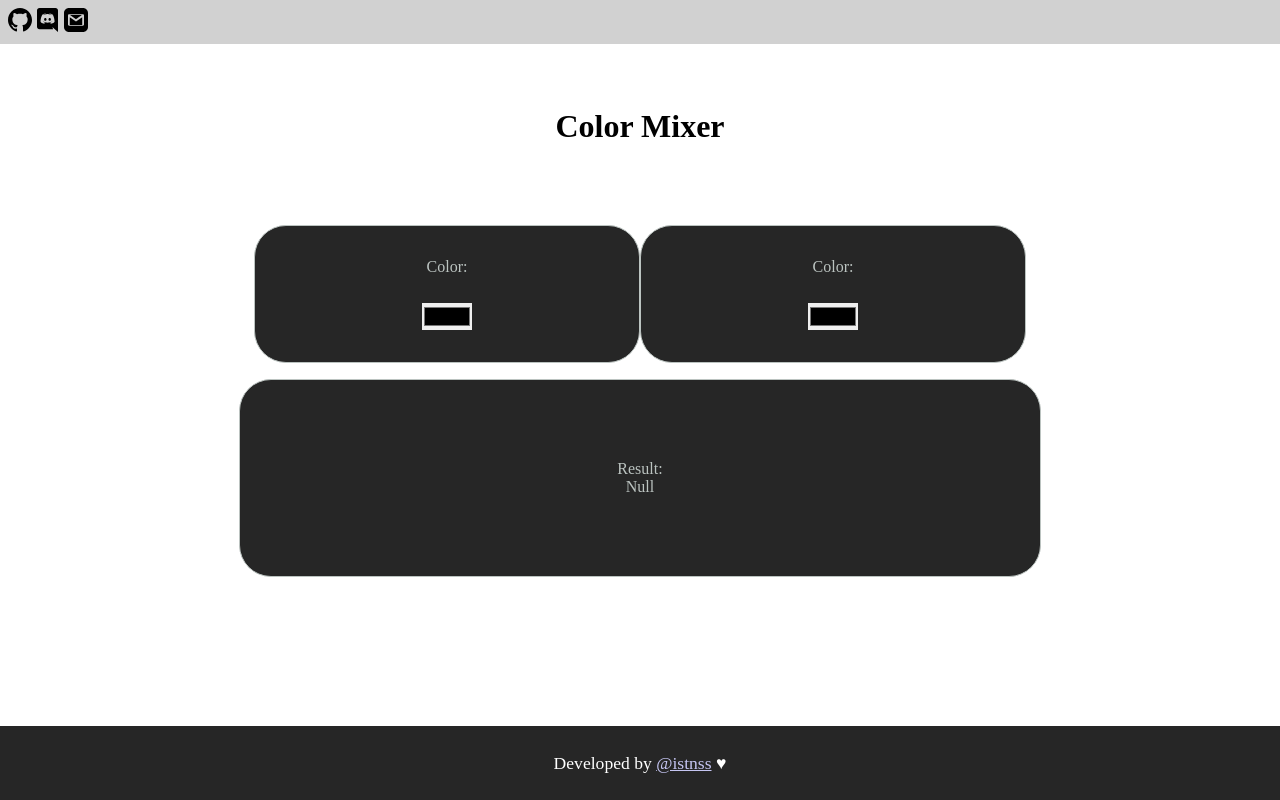
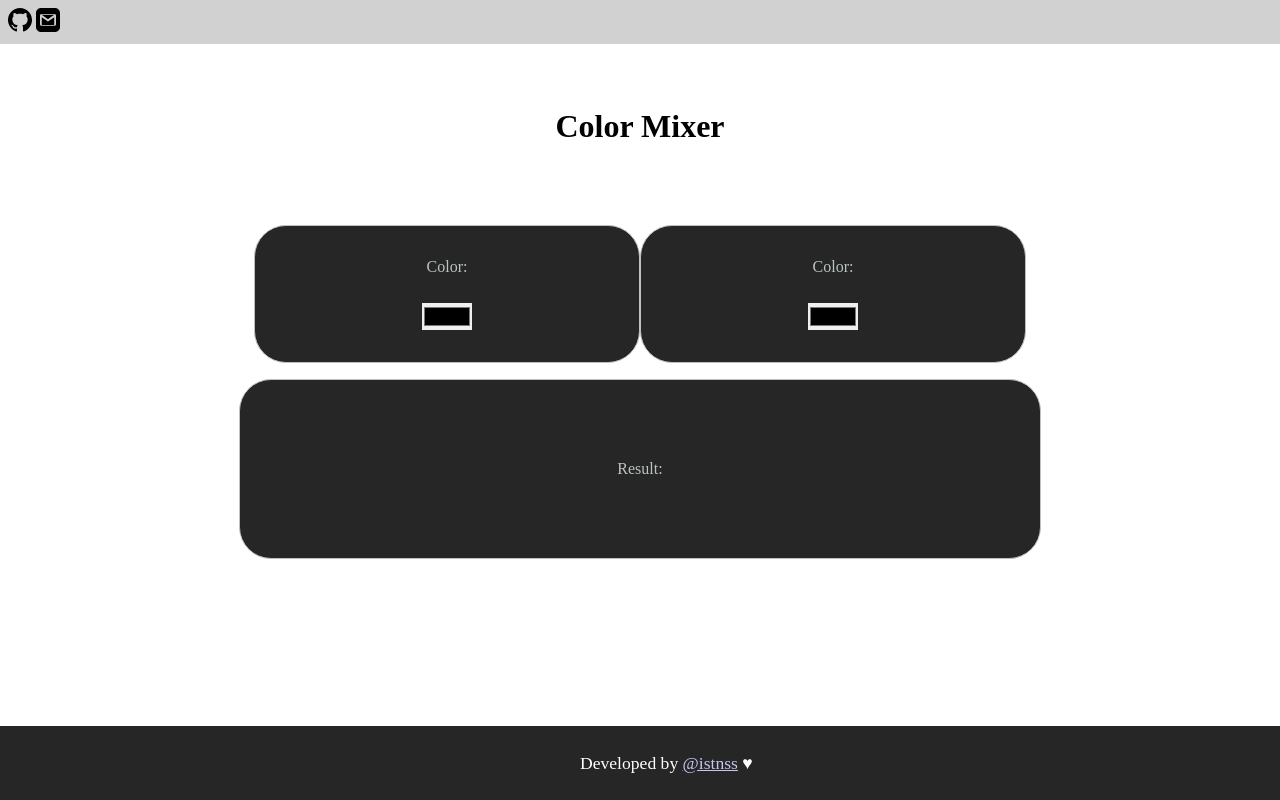
Before and after one commit to Istnss/MixColor, a plain HTML site: page index.html in a window 1280 px wide. Drawn offline with Linux system fonts and the light colour scheme.

Commit message:
Update index

```diff
--- a/index.html
+++ b/index.html
@@ -10,9 +10,8 @@
 <body>
     <header>
         <ul>
-            <a href="http://github.com/istnss" target="_blank"><img src="img/iconmonstr-github-1.svg" alt="icon github" loading="lazy"></a>
-            <a href="https://discord.gg/hwqc8T3Z" target="_blank"><img src="img/iconmonstr-discord-1.svg" alt="icon discord" loading="lazy"></a>
-            <a href="mailto:owisa@outlook.com" target="_blank"><img src="img/iconmonstr-gmail-3.svg" alt="icon e-mail" loading="lazy"></a>
+            <a href="http://github.com/istnss" target="_blank"><img src="img/iconmonstr-github-1.svg" alt="Github" loading="lazy"></a>
+            <a href="mailto:owisa@outlook.com" target="_blank"><img src="img/iconmonstr-gmail-3.svg" alt="E-mail" loading="lazy"></a>
         </ul>
     </header>
     <main>
@@ -27,19 +26,15 @@
                 <input type="color" onchange="changee()">
             </div>
         </section>
-        <section>
-            <div id="result">
-                <div class="result">
-                    <span>Result: </span>
-                    <p class="resultText">Null</p>
-                </div>
+        <section id="result">
+            <div class="result">
+                <span>Result: </span>
+                <p class="resultText"></p>
             </div>
         </section>
     </main>
-    <footer>
-        <div id="copyright">
+    <footer id="copyright">
             Developed by <a href="http://github.com/istnss" target="_blank">@istnss</a> &#9829
-        </div>
     </footer>
     <script src="index.js"></script>
 </body>
```
